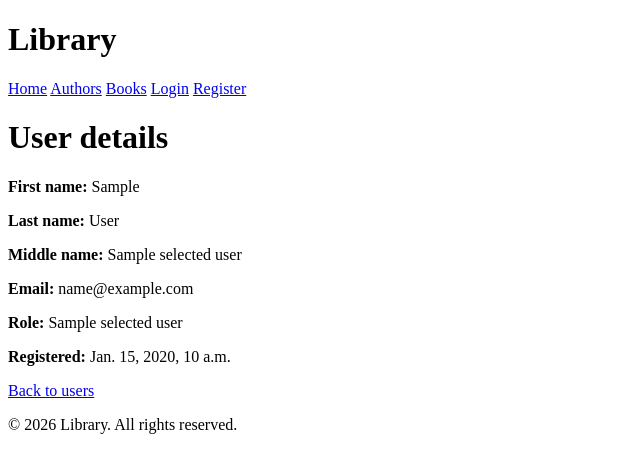
After one commit to delilah07/Sprint-13.-Django-View-Templates, a Django app: template library/authentication/templates/authentication/user_detail.html in a window 1280 px wide. The commit adds this page. Shown: the top 473 px of the page, without its empty margins (0-640 px from the left). Run offline with Django 4.2, Linux system fonts and the light colour scheme; the template is opened without the code that fills it: most values are stand-ins (such as "Sample title", 1, 10 or a date in 2020).

Commit message:
add roles and libririan users and user details view

```diff
--- /dev/null
+++ b/library/authentication/templates/authentication/user_detail.html
@@ -0,0 +1,15 @@
+
+{% extends "base.html" %}
+
+{% block content %}
+<h1>User details</h1>
+
+<p><strong>First name:</strong> {{ selected_user.first_name }}</p>
+<p><strong>Last name:</strong> {{ selected_user.last_name }}</p>
+<p><strong>Middle name:</strong> {{ selected_user.middle_name }}</p>
+<p><strong>Email:</strong> {{ selected_user.email }}</p>
+<p><strong>Role:</strong> {{ selected_user.get_role_name }}</p>
+<p><strong>Registered:</strong> {{ selected_user.created_at }}</p>
+
+<p><a href="{% url 'user_list' %}">Back to users</a></p>
+{% endblock %}
--- a/library/authentication/urls.py
+++ b/library/authentication/urls.py
@@ -7,4 +7,6 @@ urlpatterns = [
     path('register/', views.register_view, name='register'),
     path('login/', views.login_view, name='login'),
     path('logout/', views.logout_view, name='logout'),
+    path('users/', views.user_list_view, name='user_list'),
+    path('users/<int:user_id>/', views.user_detail_view, name='user_detail'),
 ]
--- a/library/templates/base.html
+++ b/library/templates/base.html
@@ -17,6 +17,10 @@
         {% if user.is_authenticated %}
           <span>Hello, {{ user.first_name }}!</span>
 
+          {% if user.role == 1 %}
+              <a href="{% url 'user_list' %}">Users</a>
+          {% endif %}
+
           <form method="post" action="{% url 'logout' %}" style="display: inline;">
               {% csrf_token %}
               <button type="submit">Logout</button>
```
Also changed, not shown: library/authentication/decorators.py (added, +18 -0 lines), library/authentication/templates/authentication/user_list.html (added, +22 -0 lines), library/authentication/views.py (+19 -1 lines).
